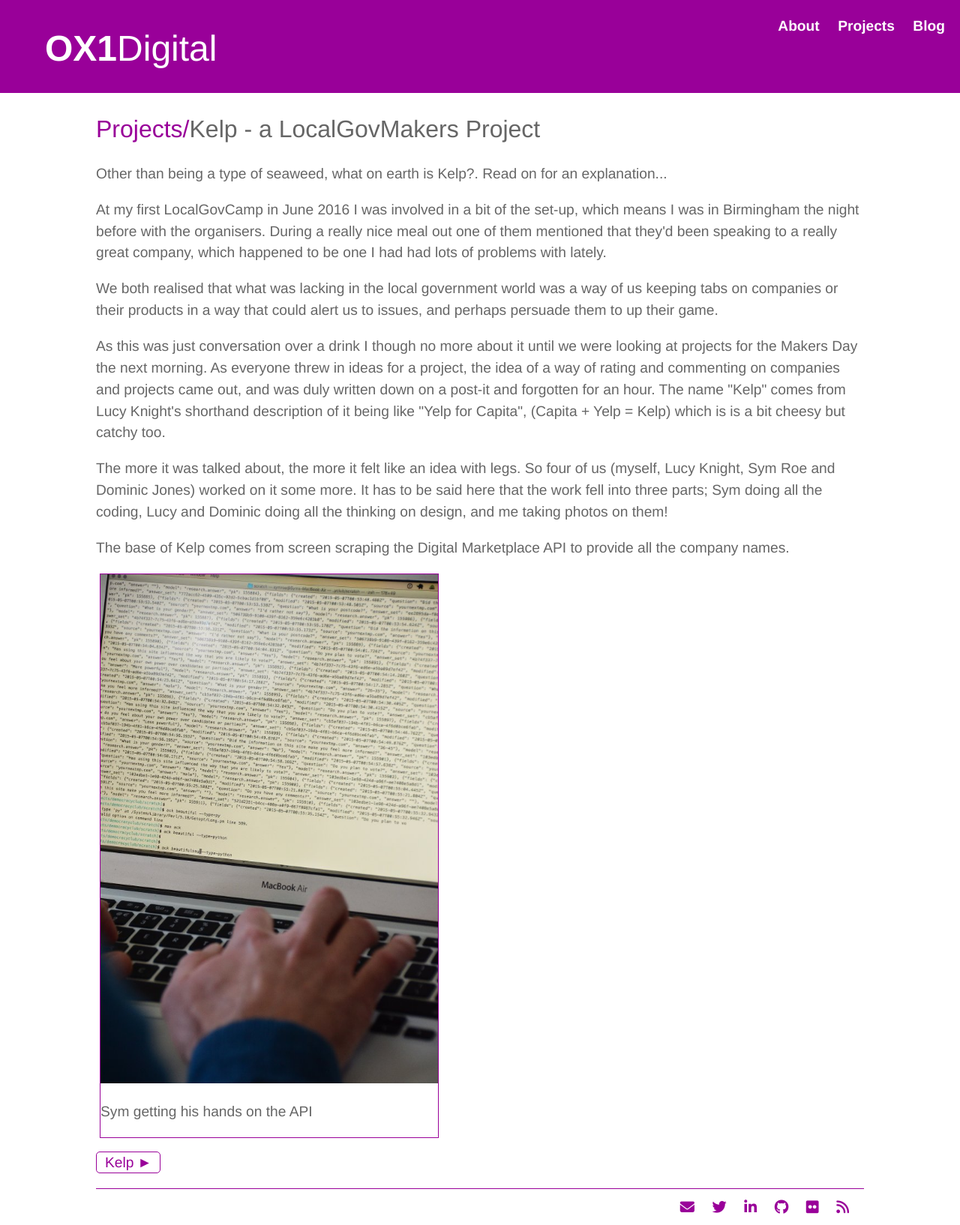
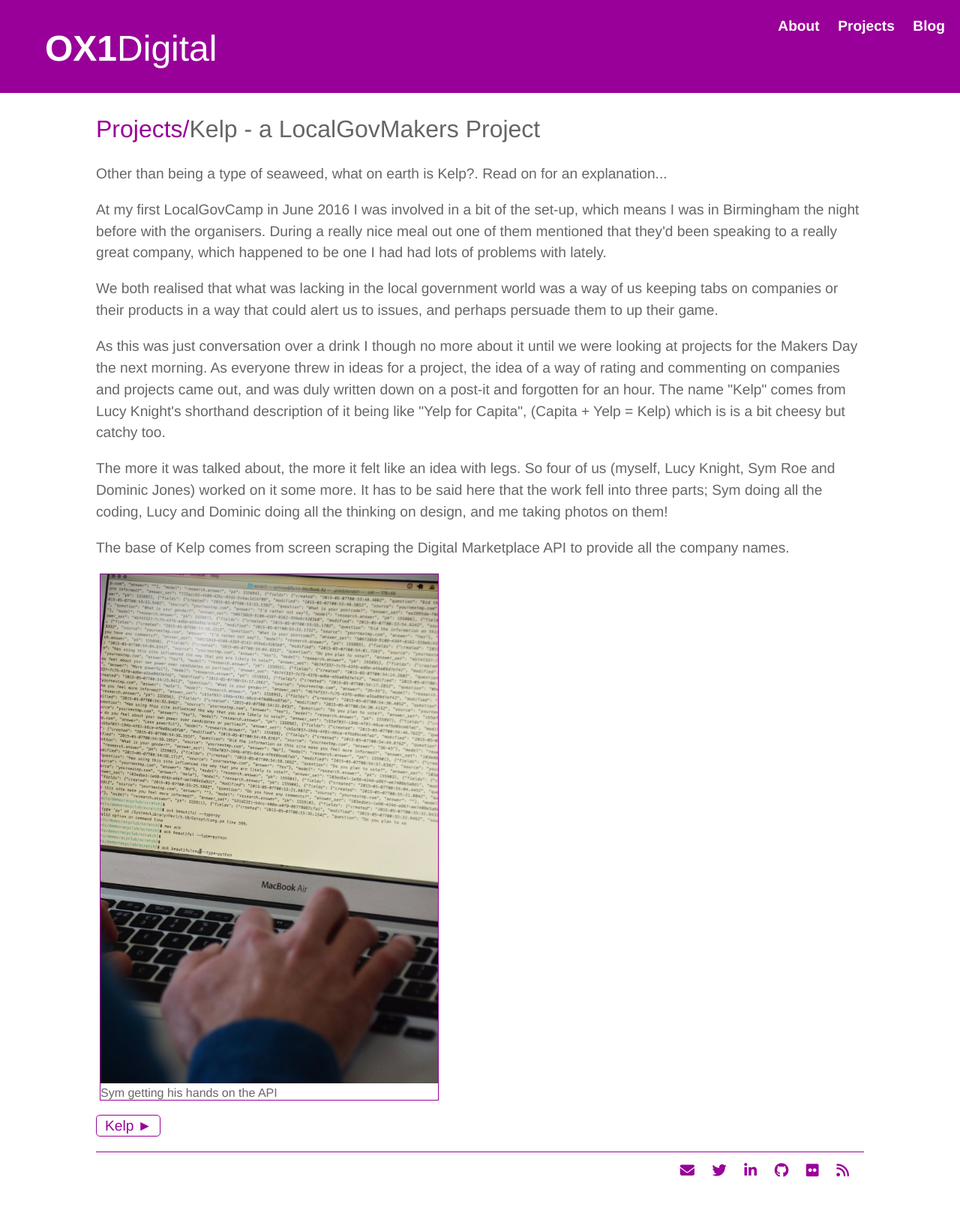
Before and after one commit to electronicdreamplant/electronicdreamplant.github.io, a Jekyll site: the page built from projects/kelp.html, in a window 1280 px wide. Shown: the whole page at 75% size. Built offline with Jekyll 4.4.1, drawn with Linux system fonts in a browser that asks for light colours; nearby versions of some CDN libraries; after the commit the page ends 1585 px from its top, so only the background shows below that.

Commit message:
Update kelp.html

```diff
--- a/projects/kelp.html
+++ b/projects/kelp.html
@@ -20,7 +20,7 @@ title: OX1Digital | Projects
 
   <div class="img">
     <img src="../img/code.jpg" alt="code on a PC screen">
-    <div class="desc"><p>Sym getting his hands on the API</p></div>
+    <div class="desc">Sym getting his hands on the API</div>
   </div>
 
   <p><a class="button" href="http://localgov-kelp.herokuapp.com">Kelp</a></p>
```
